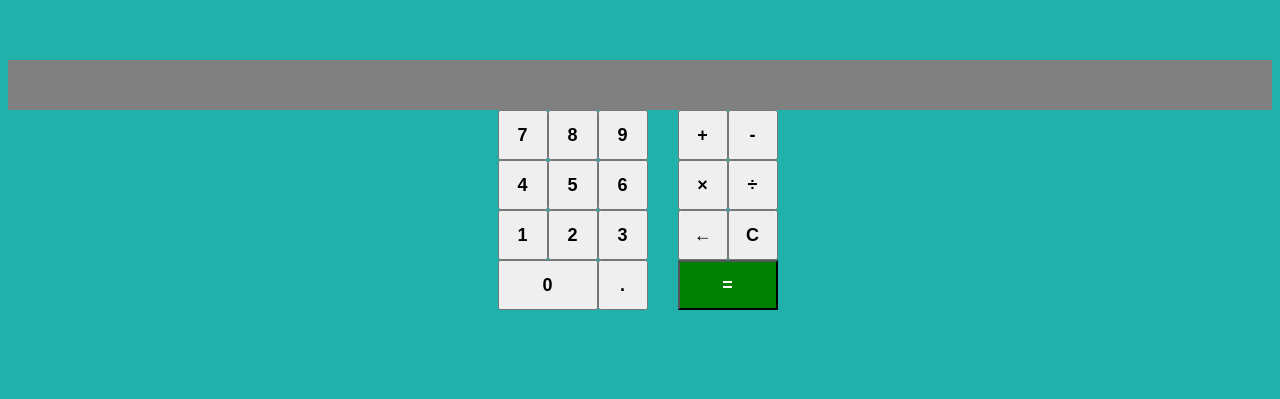
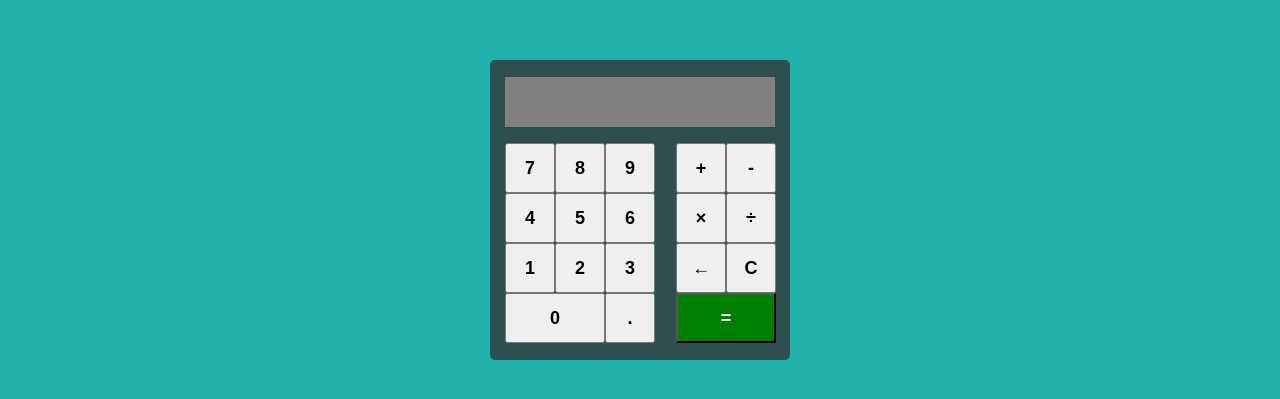
Before and after one commit to SuperbHaggis/calculator, a plain HTML site: page index.html in a window 1280 px wide. Shown: the part 123-522 px from the top of the page. Drawn offline with Linux system fonts and the light colour scheme.

Commit message:
improved calculator layout

```diff
--- a/style.css
+++ b/style.css
@@ -8,7 +8,7 @@ body {
   flex-direction: column;
 }
 
-#shell {
+#chassis {
   display: flex;
   min-width: 300px;
   max-width: 300px;
@@ -24,20 +24,22 @@ body {
   display: flex;
   justify-content: end;
   align-items: center;
+  background: grey;
   color: white;
   min-height: 50px;
-  background: grey;
+  min-width: 255px;
   margin: auto;
-  min-width: 255px;
   padding-right: 15px;
+  font-family: 'Courier New', Courier, monospace;
+  font-size: xx-large;
 }
 
 #buttonContainer {
   display: flex;
   max-width: 300px;
   margin: auto;
+  margin-top: 0px;
   padding-left: 15px;
-  margin-top: 0px;
 }
 
 #digits {
@@ -48,7 +50,6 @@ body {
 #operators {
   display: flex;
   flex-wrap: wrap;
-
 }
 
 .button {
```
